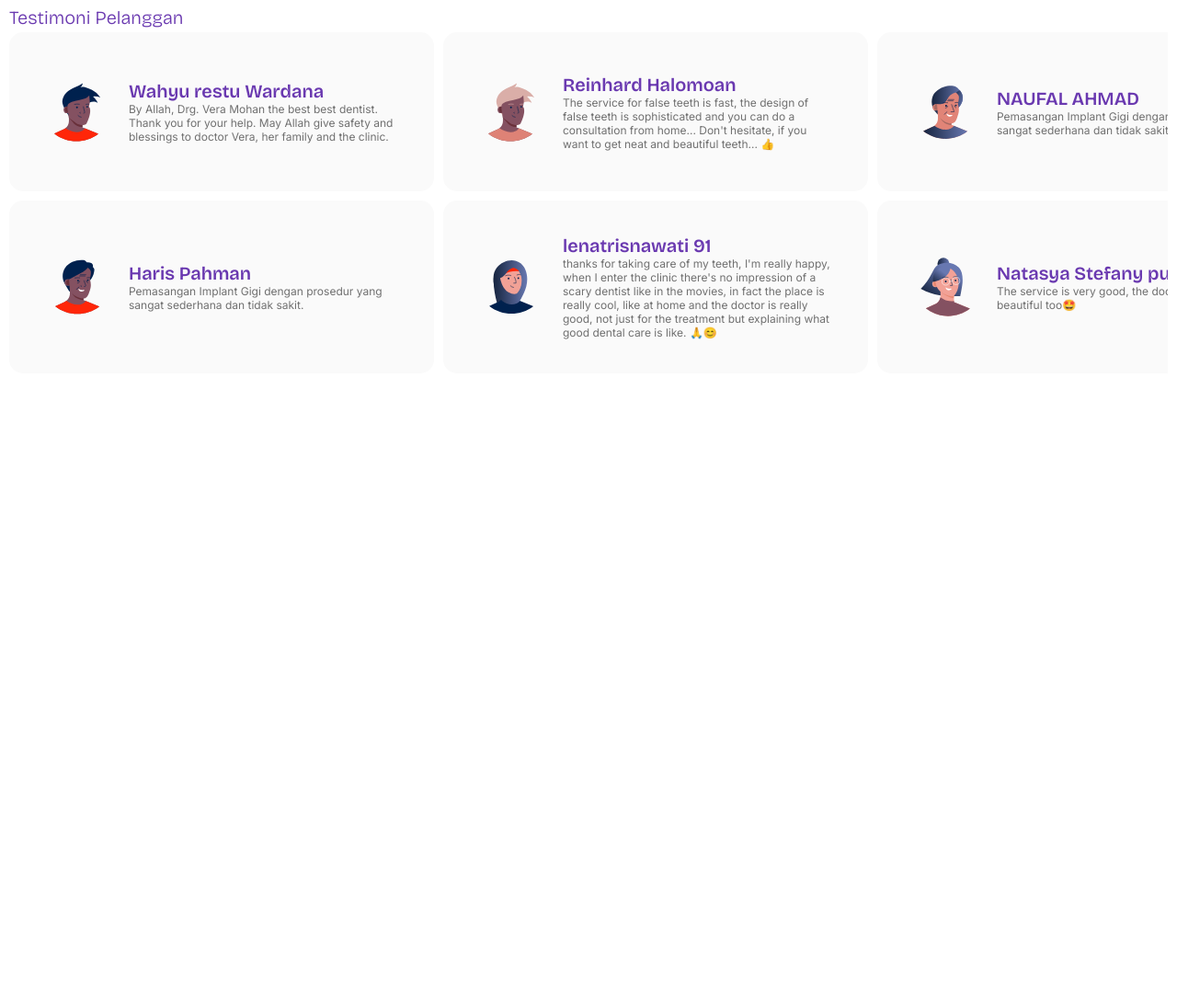
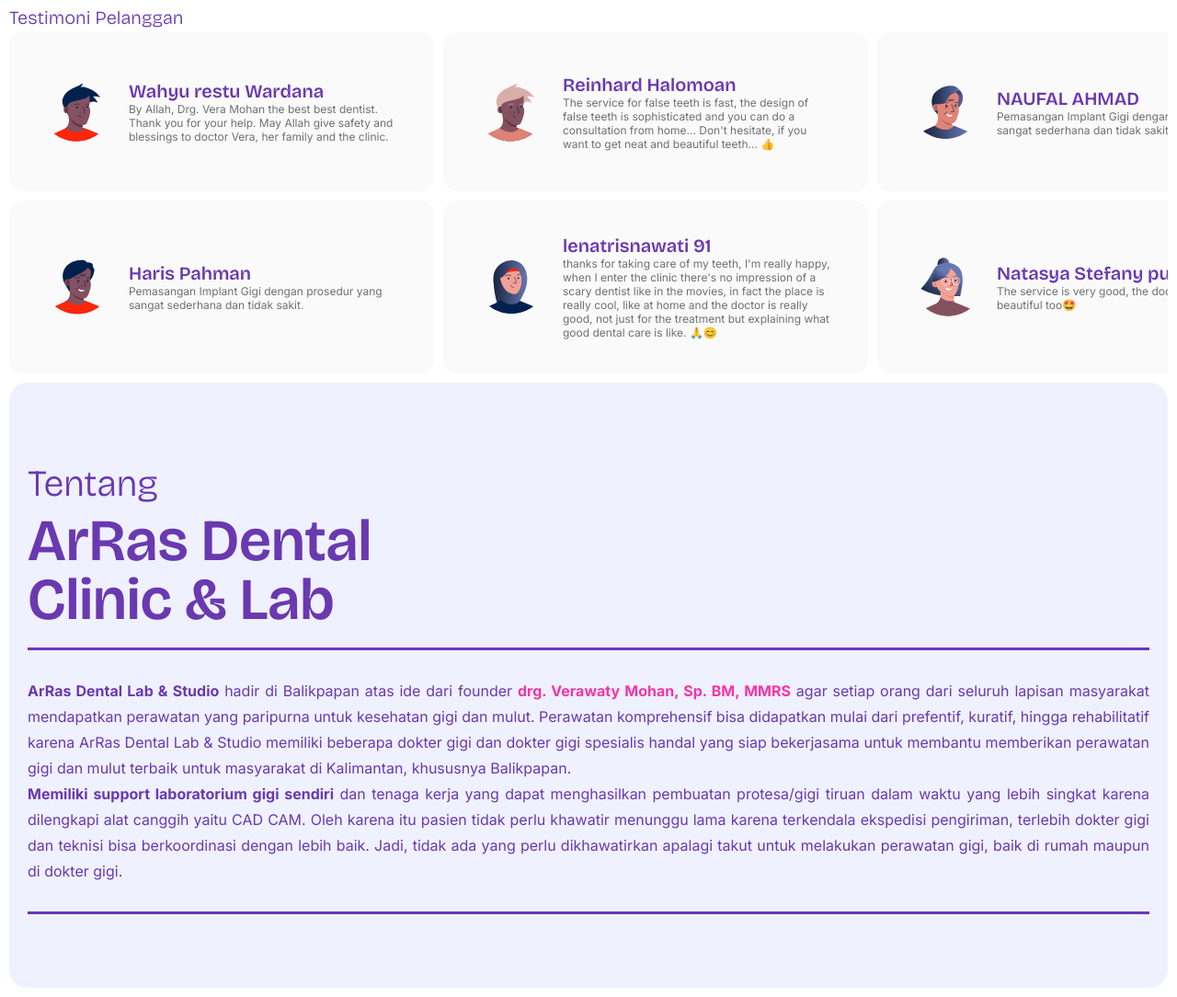
Before and after one commit to freelance-umar/ArRas-Dental, a website built with Vite: page index.html in a window 1280 px wide. Shown: the part 991-2075 px from the top of the page at 92% size. Before the commit the page ends 1397 px from the top, so only its background shows below. Built offline with nearby package versions, Linux system fonts and the light colour scheme.

Commit message:
section about

```diff
--- a/index.html
+++ b/index.html
@@ -150,6 +150,24 @@
           </div>
         </div>
       </div>
+
+    <!-- About -->
+      <div class="about">
+        <div class="about__inner">
+          <div class="about__inner__header">
+            <h1>Tentang</h1>
+            <h2>ArRas Dental<br>Clinic & Lab</h2>
+          </div>
+          <div class="about__inner__body">
+            <p><span class="about__inner__body__company">ArRas Dental Lab & Studio</span> hadir di Balikpapan atas ide dari founder <span class="about__inner__body__name">drg. Verawaty Mohan, Sp. BM, MMRS</span> agar setiap orang dari seluruh lapisan masyarakat mendapatkan perawatan yang paripurna untuk kesehatan gigi dan mulut. Perawatan komprehensif bisa didapatkan mulai dari prefentif, kuratif, hingga rehabilitatif karena ArRas Dental Lab & Studio memiliki beberapa dokter gigi dan dokter gigi spesialis handal yang siap bekerjasama untuk membantu memberikan perawatan gigi dan mulut terbaik untuk masyarakat di Kalimantan, khususnya Balikpapan.</p>
+            <!-- Buat Letak Swiper -->
+            <p><span class="about__inner__body__company">Memiliki support laboratorium gigi sendiri</span> dan tenaga kerja yang dapat menghasilkan pembuatan protesa/gigi tiruan dalam waktu yang lebih singkat karena dilengkapi alat canggih yaitu CAD CAM. Oleh karena itu pasien tidak perlu khawatir menunggu lama karena terkendala ekspedisi pengiriman, terlebih dokter gigi dan teknisi bisa berkoordinasi dengan lebih baik. Jadi, tidak ada yang perlu dikhawatirkan apalagi takut untuk melakukan perawatan gigi, baik di rumah maupun di dokter gigi.</p>
+          </div>
+        </div>
+      </div>
+
+    <!-- Services -->
+
     <script type="module" src="/src/main.js"></script>
   </body>
 </html>
--- a/src/styles/main.css
+++ b/src/styles/main.css
@@ -79,6 +79,7 @@
     color: #FFFFFF;
 }
 
+/* 5. Testimoni Section */
 .testimoni {
     padding-top: 2rem;
     margin: 0 1rem 0 1rem;
@@ -101,3 +102,58 @@
     row-gap: 1rem;
     column-gap: 1rem;
 }
+
+/* 6. About Section */
+.about {
+    background-color: #EFF1FF;
+    margin: 1rem;
+    border-radius: 2rem;
+}
+.about__inner {
+    padding: 8rem 2rem;
+}
+.about__inner__header {
+    margin-bottom: 2rem;
+}
+.about__inner__header > h1 {
+    font-family: inherit;
+    font-weight: 300;
+    font-size: 4rem;
+    color: var(--color-primary);
+}
+.about__inner__header > h2 {
+    font-family: inherit;
+    font-weight: 600;
+    font-size: 6.4rem;
+    line-height: 6.4rem;
+    color: var(--color-primary);
+}
+.about__inner__body {
+    border-width: 3px 0px 3px 0px;
+    border-style: solid;
+    border-color: #6B36B8;
+    padding-top: 3rem;
+    padding-bottom: 3rem;
+}
+.about__inner__body > p {
+    font-family: 'Inter', sans-serif;
+    font-size: 1.6rem;
+    font-weight: 400;
+    line-height: 2.8rem;
+    color: var(--color-primary);
+    text-align: justify;
+}
+.about__inner__body .about__inner__body__company {
+    font-family: 'Inter', sans-serif;
+    font-weight: 700;
+    font-size: 1.6rem;
+    line-height: 2.8rem;
+    color: var(--color-primary);
+}
+.about__inner__body .about__inner__body__name {
+    font-family: 'Inter', sans-serif;
+    font-weight: 700;
+    font-size: 1.6rem;
+    line-height: 2.8rem;
+    color: var(--color-accent);
+}
```
